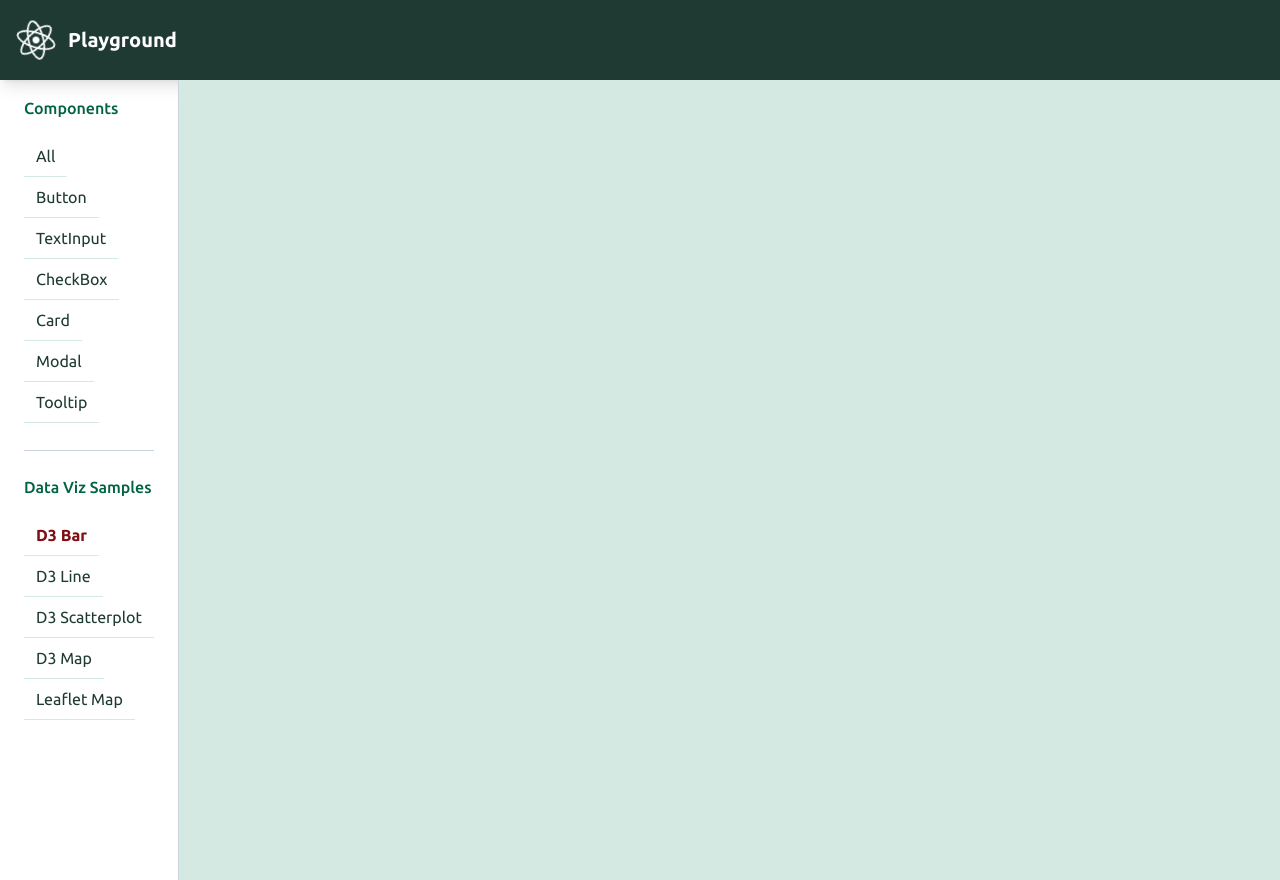
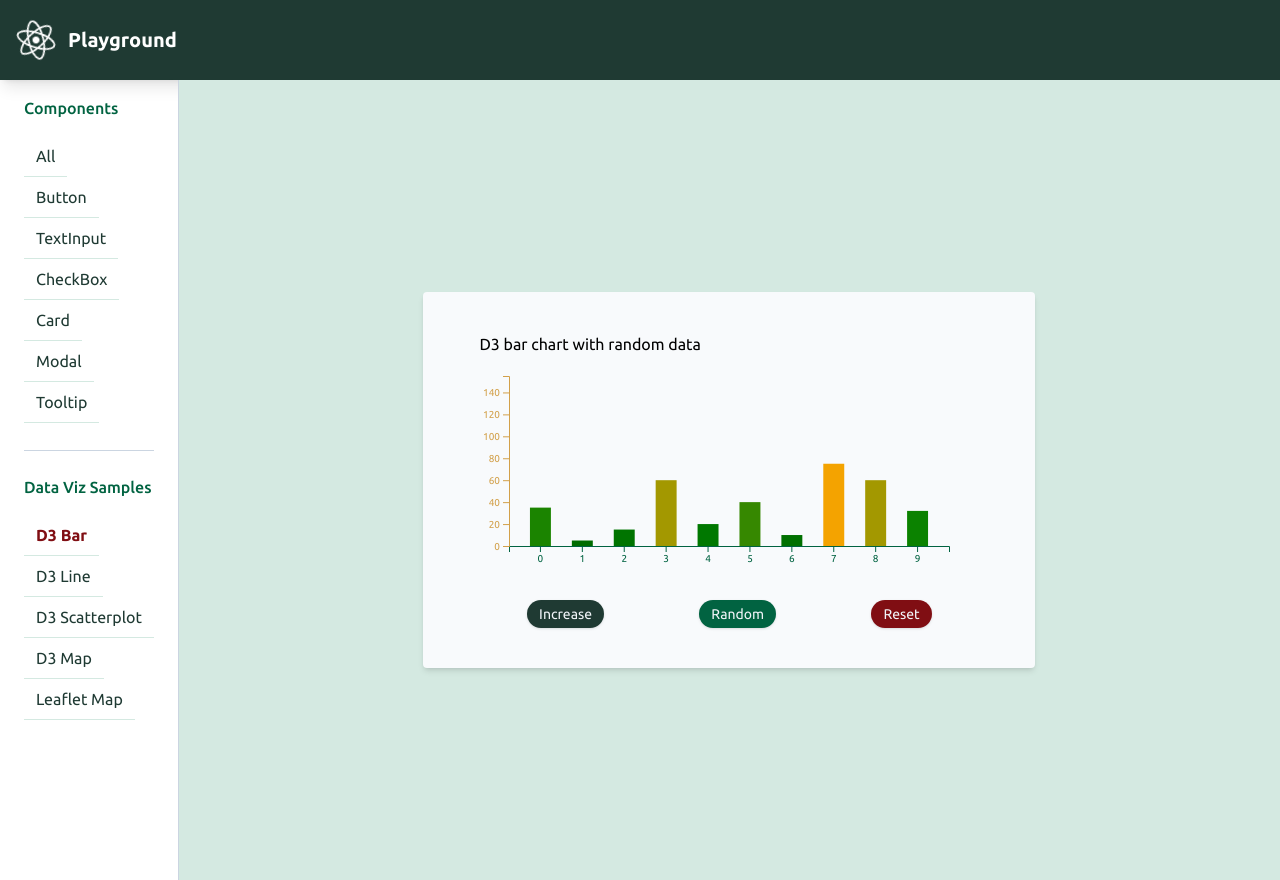
Before and after one commit to Mrtly/next-thing, a React (Vite) app: page /samples/d3-bar in a window 1280 px wide. Built offline with nearby package versions, Linux system fonts and the light colour scheme.

Commit message:
tsx on samples

```diff
--- a/src/routes.tsx
+++ b/src/routes.tsx
@@ -56,7 +56,7 @@ const routes: routerType[] = [
     name: "Tooltip"
   },
   {
-    path: "samples/d3-ba",
+    path: "samples/d3-bar",
     element: <D3Bar />,
     name: "D3 Bar"
   },
--- a/src/samples/d3BarSample.jsx
+++ b/src/samples/d3BarSample.tsx
@@ -5,14 +5,14 @@ import Button from '../components/button';
 
 export default function D3Bar() {
 
-  const h = 200;
-  const w = 500;
-  const padding = 30;
-  const initialData = [35,5,15,60,20,40,10,75,60,32];
-  const randomData = [...Array(10)].map(element=>~~(Math.random()*125)); //
+  const h: number = 200;
+  const w: number = 500;
+  const padding: number = 30;
+  const initialData: number[] = [35,5,15,60,20,40,10,75,60,32];
+  const randomData: number[] = [...Array(10)].map(element=>~~(Math.random()*125)); //
 
-  const [dataSet, setData] = useState(initialData);
-  const svgRef = useRef();
+  const [dataSet, setData] = useState<number[]>(initialData);
+  const svgRef = useRef<SVGSVGElement>(null);
 
   useEffect( () => {
     const maxValue = Math.max(...initialData);
@@ -22,13 +22,15 @@ export default function D3Bar() {
         .attr('height', h);
 
     const xScale = d3.scaleBand()
+      //@ts-ignore
       .domain(dataSet.map((el, index) => index))
       .range([padding, w-padding])
       .padding(0.5);
 
     const colorScale = d3.scaleLinear()
       .domain([30,~~(highestYValue/2),highestYValue])
-      .range(["green","orange","maroon"]);
+      //@ts-ignore
+      .range(["green", "orange", "maroon"]);
 
     const yScale = d3.scaleLinear()
       .domain([0,highestYValue])
@@ -39,12 +41,14 @@ export default function D3Bar() {
 
     svg.select(".x-axis")
       .style('transform', `translateY(${h-padding}px)`)
+      //@ts-ignore
       .call(xAxis)
       .attr("class", "font-ubuntu text-md text-moss");
 
     const yAxis = d3.axisLeft(yScale);
     svg.select(".y-axis")
       .style('transform', `translateX(${padding}px)`)
+      //@ts-ignore
       .call(yAxis)
       .attr("class", "font-ubuntu text-md text-goldleaf");
 
@@ -53,6 +57,7 @@ export default function D3Bar() {
         .join('rect')
           .attr('class','bar')
           .attr('transform','scale(1, -1)')
+          //@ts-ignore
           .attr('x', (val, index) => xScale(index))
           .attr('y', -h+padding)
           .attr('width', xScale.bandwidth())
--- a/src/samples/d3LineSample.jsx
+++ b/src/samples/d3LineSample.tsx
@@ -4,13 +4,13 @@ import Card from '../components/card'
 
 export default function D3Line() {
 
-  const [data, setData] = useState([...Array(10)].map(element=>~~(Math.random()*150)))
-  const svgRef = useRef()
+  const [data] = useState<number[]>([...Array(10)].map(element=>~~(Math.random()*150)))
+  const svgRef = useRef<SVGSVGElement>(null)
 
   useEffect(() => {
     //svg
-    const w = 600
-    const h = 200
+    const w: number  = 600
+    const h: number  = 200
     const svg = d3.select(svgRef.current)
       .attr('width', w)
       .attr('height', h)
@@ -25,15 +25,14 @@ export default function D3Line() {
       .domain([0, h])
       .range([h, 0]);
 
-    const generateScaledLine = d3.line()
+    const generateScaledLine = d3.line<number>()
       .x((d, i) => xScale(i))
       .y(yScale)
       .curve(d3.curveCardinal);
+
     //axes
     const xAxis = d3.axisBottom(xScale)
-      .ticks(data.length)
-      .tickFormat(i => i + 1);
-
+      .tickValues([...Array(data.length).keys()].map((i) => i + 1));
 
     const yAxis = d3.axisLeft(yScale)
       .ticks(5);
```
